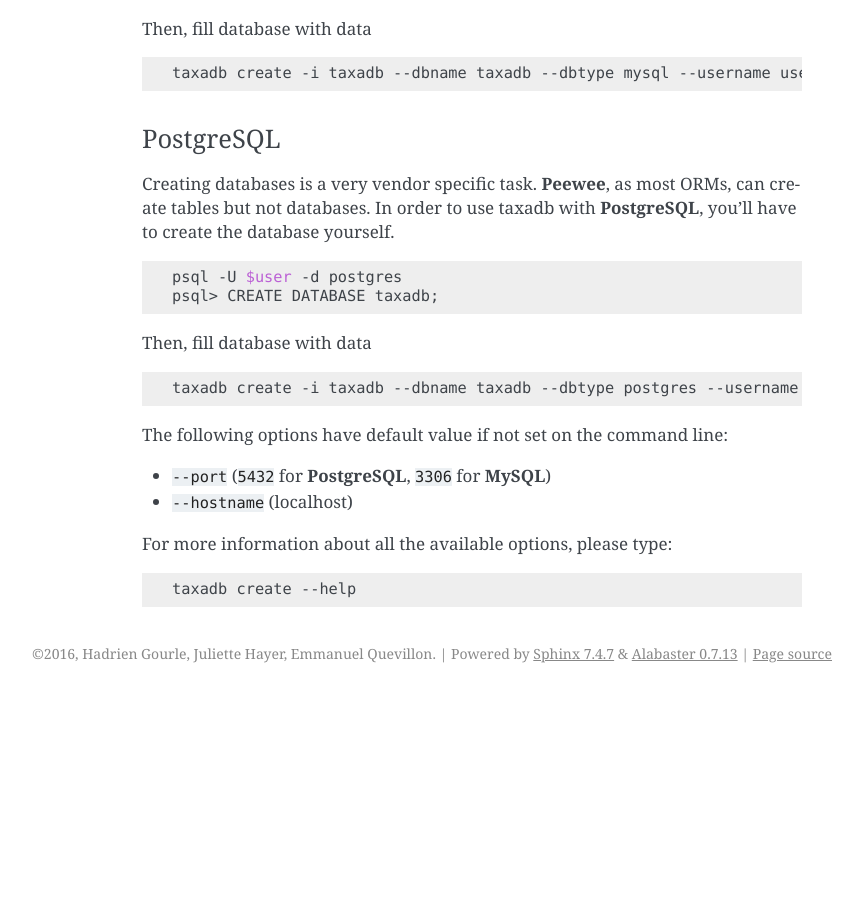
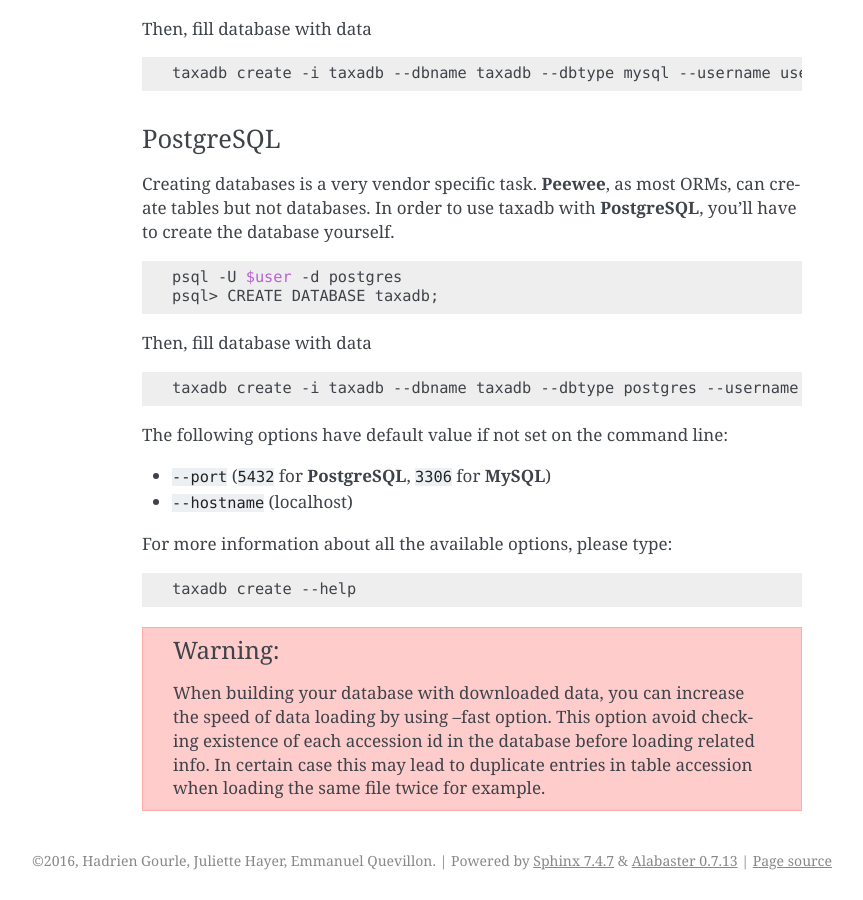
Before and after one commit to HadrienG/taxadb, a Sphinx documentation site: the page built from doc/taxadb/download.rst, in a window 1280 px wide and 900 px high, scrolled down 1244 px. Shown: the whole window, without its empty margins (278-1141 px from the left). Built offline with Sphinx 7.4.7, drawn with Linux system fonts in a browser that asks for light colours; before the commit the page ends 1937 px from its top, so only the background shows below that.

Commit message:
Update docstrings and doc

```diff
--- a/doc/taxadb/download.rst
+++ b/doc/taxadb/download.rst
@@ -107,3 +107,11 @@
 .. code-block:: bash
 
    taxadb create --help
+
+.. warning::
+
+   When building your database with downloaded data, you can increase the speed
+   of data loading by using --fast option. This option avoid checking existence
+   of each accession id in the database before loading related info. In certain
+   case this may lead to duplicate entries in table accession when loading
+   the same file twice for example.
```
Also changed, not shown: 1 other file.
